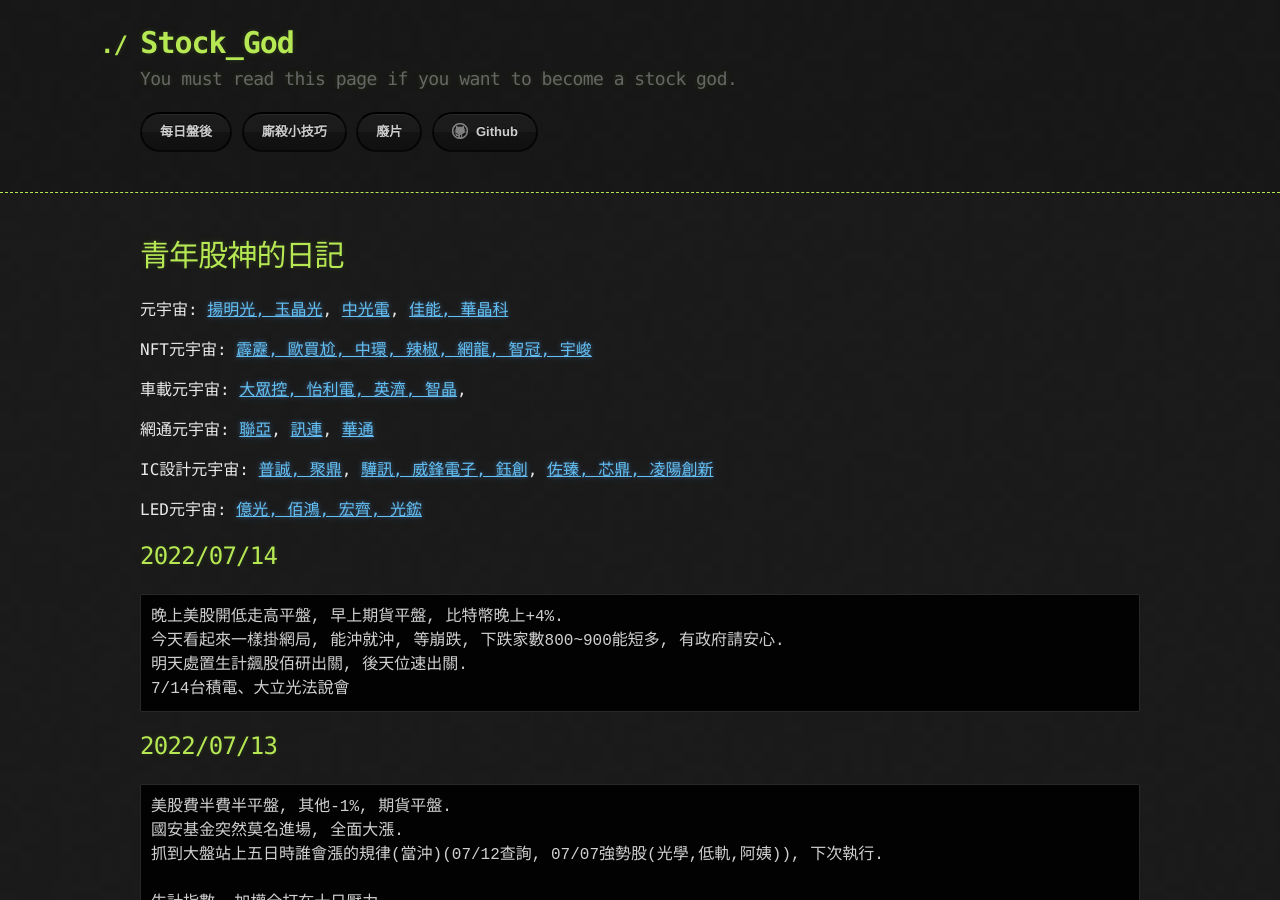
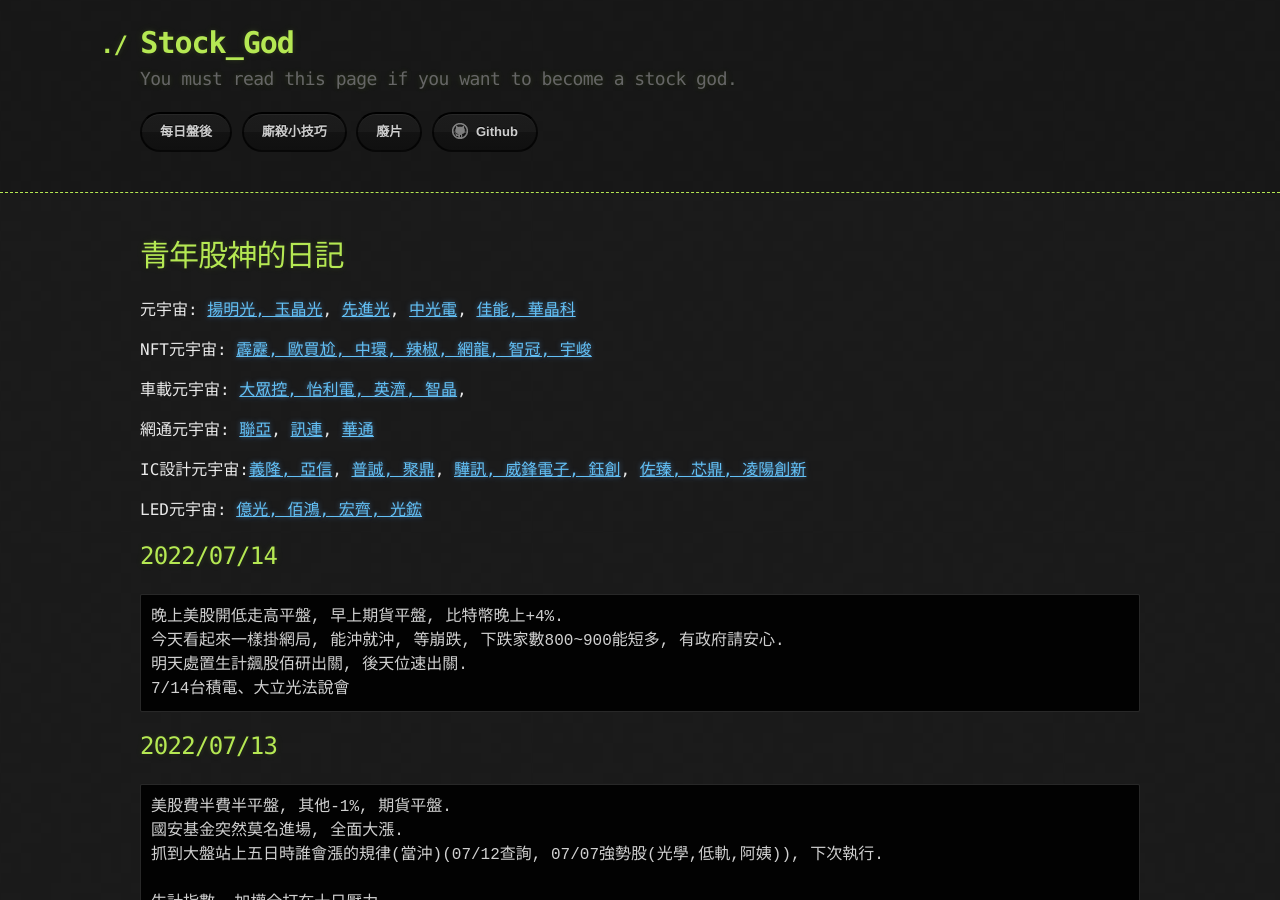
Before and after one commit to lepg5487/Stock_God, a Jekyll site: the page built from index.md, in a window 1280 px wide and 900 px high. Built offline with Jekyll 4.4.1, drawn with Linux system fonts in a browser that asks for light colours; our own code applies the rules of GitHub Pages for plain Markdown files.

Commit message:
Update index.md

```diff
--- a/index.md
+++ b/index.md
@@ -3,7 +3,7 @@
 ---
 
 # 青年股神的日記
-元宇宙:  [揚明光, 玉晶光](https://news.cnyes.com/news/id/4754093?exp=a), [中光電](https://news.cnyes.com/news/id/4750311?exp=a), [佳能, 華晶科](https://news.cnyes.com/news/id/4782823)
+元宇宙:  [揚明光, 玉晶光](https://news.cnyes.com/news/id/4754093?exp=a), [先進光](https://news.cnyes.com/news/id/4754166), [中光電](https://news.cnyes.com/news/id/4750311?exp=a), [佳能, 華晶科](https://news.cnyes.com/news/id/4782823)
 
 NFT元宇宙: [霹靂, 歐買尬, 中環, 辣椒, 網龍, 智冠, 宇峻](https://news.cnyes.com/news/id/4796462?exp=a)
 
@@ -11,7 +11,7 @@
 
 網通元宇宙: [聯亞](https://news.cnyes.com/news/id/4751268?exp=a), [訊連](https://news.cnyes.com/news/id/4753861?exp=a), [華通](https://news.cnyes.com/news/id/4773276?exp=a)
 
-IC設計元宇宙: [普誠, 聚鼎](https://news.cnyes.com/news/id/4782823), [驊訊, 威鋒電子, 鈺創](https://news.cnyes.com/news/id/4750279?exp=a), [佐臻, 芯鼎, 凌陽創新](https://news.cnyes.com/news/id/4765914?exp=a)
+IC設計元宇宙:[義隆, 亞信](https://news.cnyes.com/news/id/4757475?exp=a), [普誠, 聚鼎](https://news.cnyes.com/news/id/4782823), [驊訊, 威鋒電子, 鈺創](https://news.cnyes.com/news/id/4750279?exp=a), [佐臻, 芯鼎, 凌陽創新](https://news.cnyes.com/news/id/4765914?exp=a)
 
 LED元宇宙: [億光, 佰鴻, 宏齊, 光鋐](https://news.cnyes.com/news/id/4775204?exp=a)
 
```
